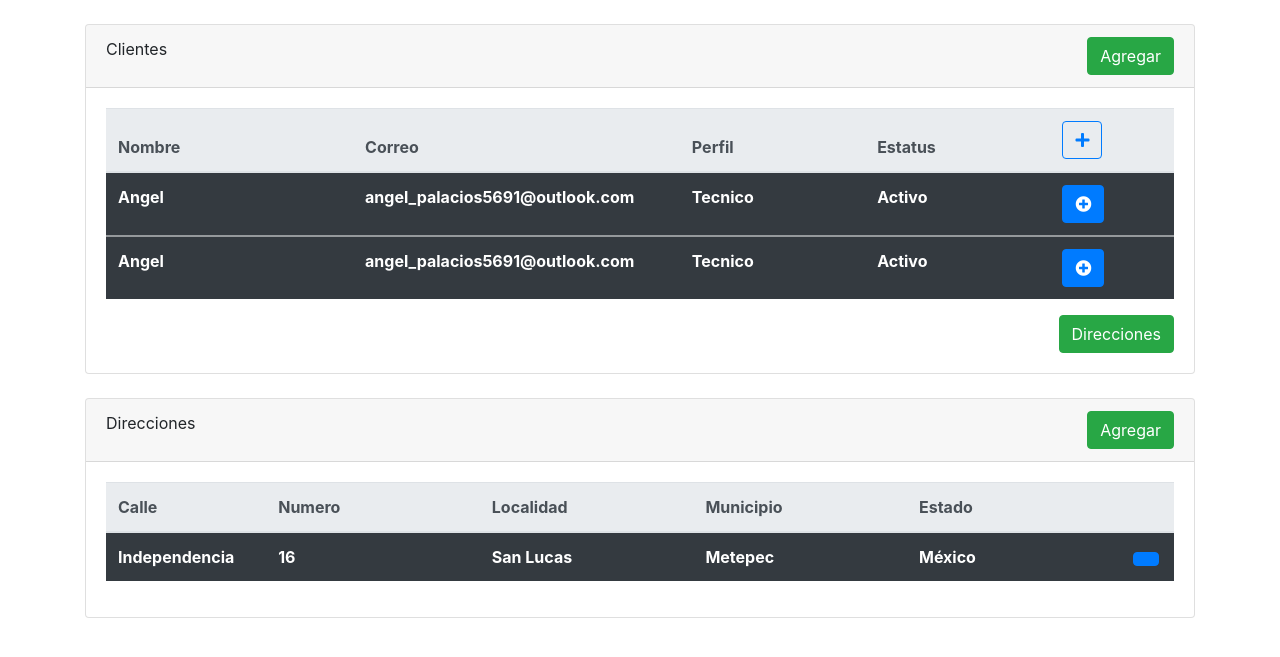
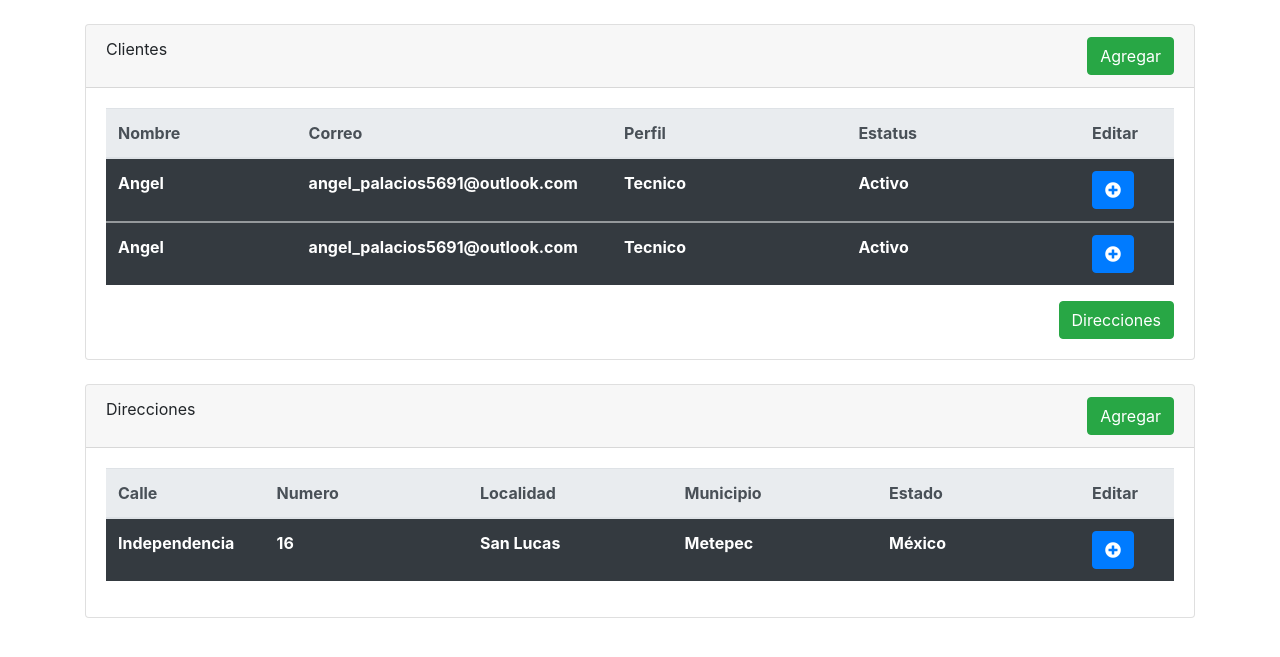
Before and after one commit to APM5691/Proyecto-Aplicaciones-Web-Equipo-10, a PHP site: page /clientes.php in a window 1280 px wide. Shown: the part 76-733 px from the top of the page. Run offline with PHP 8.4, Linux system fonts and the light colour scheme; lists and menus that the app fills with data are empty.

Commit message:
correcion de enlaces

```diff
--- a/clientes.php
+++ b/clientes.php
@@ -17,19 +17,18 @@
         <div class="card">
             <div class="card-header">
                 Clientes
-                <a href="clientes_formulario.php"class="btn btn-success float-right">Agregar</a>
+                <a href="clientes_formularios.php"class="btn btn-success float-right">Agregar</a>
             </div>
             <div class="card-body">
                 <table class="table table-dark table table-hover">
                     <thead class="thead-light">
                         <tr>
                             <th style="width: 20%;" scope="col">Nombre</th>
-                            <th style="width: 20%;" scope="col">Correo</th>
-                            <th style="width: 15%;" scope="col">Perfil</th>
-                            <th style="width: 15%;" scope="col">Estatus</th>
+                            <th style="width: 30%;" scope="col">Correo</th>
+                            <th style="width: 25%;" scope="col">Perfil</th>
+                            <th style="width: 25%;" scope="col">Estatus</th>
+                            <th style="width: 10%;" scope="col">Editar</th>
                             <th style="width: 10%;" scope="col">
-                                <a class="btn btn-outline-primary" href="clientes_formulario.php"><i
-                                        class="fa fa-plus"></i></a>
                             </th>
                         </tr>
                     </thead>
@@ -75,6 +74,7 @@
                             <th style="width: 20%;" scope="col">Localidad</th>
                             <th style="width: 20%;" scope="col">Municipio</th>
                             <th style="width: 20%;" scope="col">Estado</th>
+                            <th style="width: 10%;" scope="col">Editar</th>
                             <th style="width: 5%;" scope="col">
                             </th>
                         </tr>
@@ -87,7 +87,7 @@
                             <th scope="row">Metepec</th>
                             <th scope="row">México</th>
                             <td>
-                                <a class="btn btn-primary" href="direcciones_formulario.php><i class="fas fa-plus-circle"></i></a>
+                            <a class="btn btn-primary" href="clientes_formulario.php"><i class="fas fa-plus-circle"></i></a>
                             </td>
                         </tr>
                     </tbody>
--- a/menu.html
+++ b/menu.html
@@ -25,9 +25,9 @@
                 </a>
                 <div class="dropdown-menu" aria-labelledby="navbarDropdown">
                     <a class="dropdown-item" href="ventas.php"><i class="fa fa-piggy-bank"></i>  Ventas</a>
-                    <a class="dropdown-item" href="Usuarios.php"><i class="fa fa-user"></i> Usuarios</a>
+                    <!--<a class="dropdown-item" href="Usuarios.php"><i class="fa fa-user"></i> Usuarios</a>-->
                     <a class="dropdown-item" href="Productos.php"><i class="fa fa-cart-plus"></i> Productos</a>
-                    <a class="dropdown-item" href="clientes_guardar.php"><i class="fa fa-user-circle"></i> Clientes</a>
+                    <a class="dropdown-item" href="clientes.php"><i class="fa fa-user-circle"></i> Clientes</a>
                     <a class="dropdown-item" href="tipo_de_joya.php"><i class="fa fa-ring"></i> Tipo de Joya</a>
                 </div>
             </li>
```
Also changed, not shown: Productos.php (+7 -4 lines).
